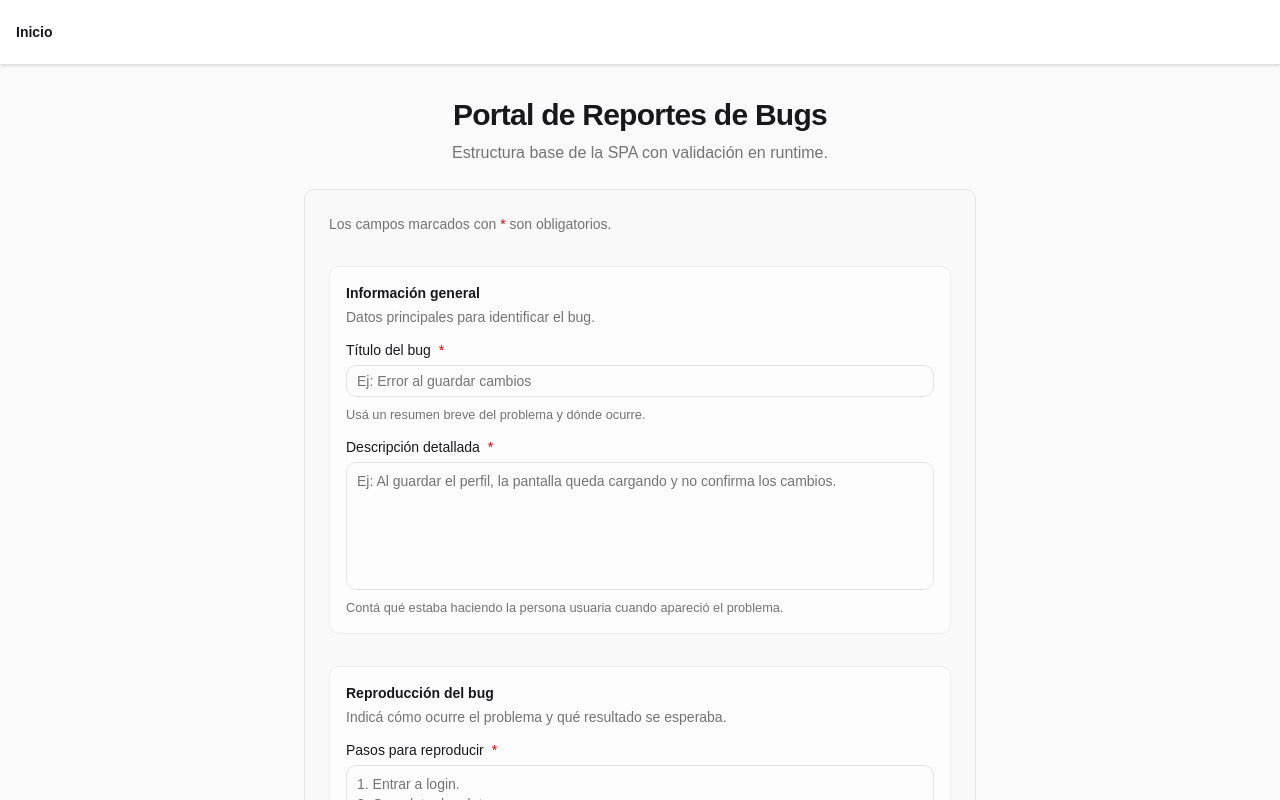
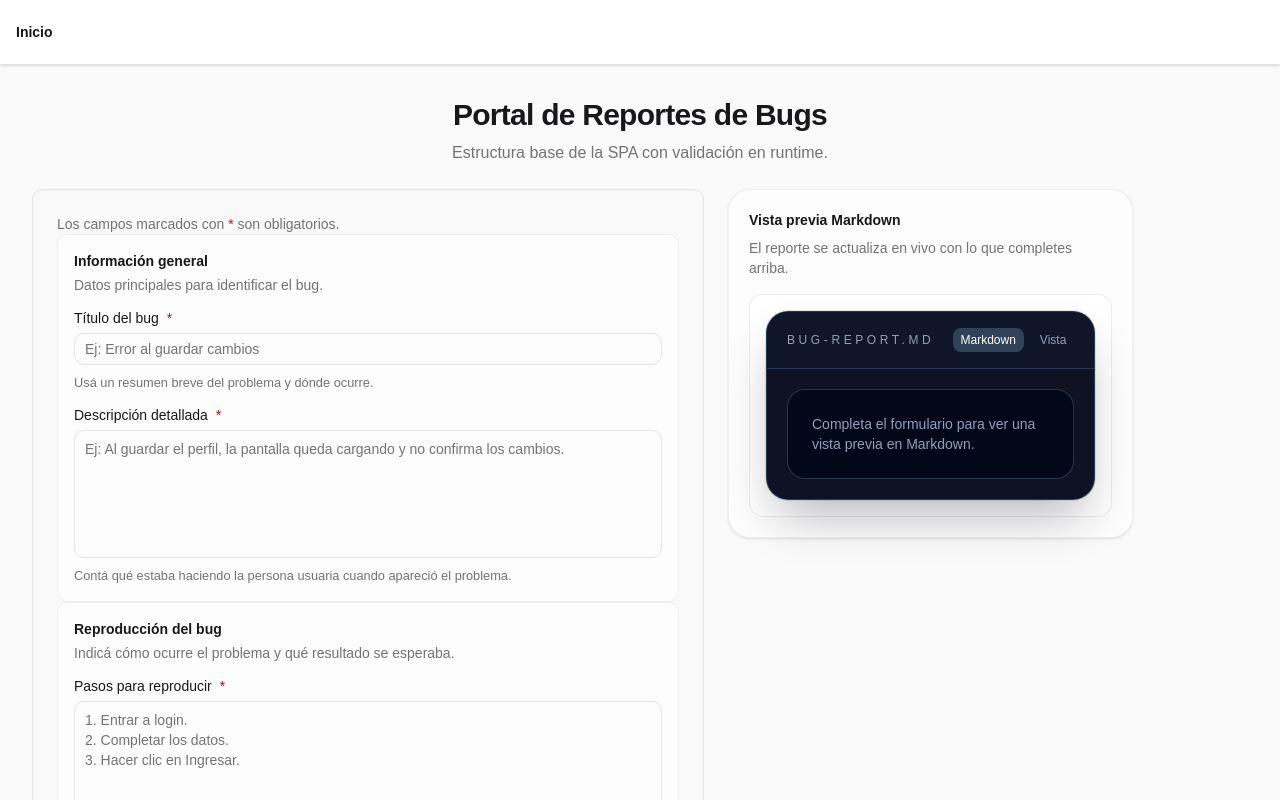
Before and after one commit to Agustin742/proyecto-2-Generador-de-Reportes-de-bugs, a React (Vite) app: page / in a window 1280 px wide. Shown: the top 800 px of the page. Built offline with nearby package versions, Linux system fonts and the light colour scheme.

Commit message:
feat: Added bugReportPreview component for markdown preview. Implemented it into BugReportForm component so it renders on the side

```diff
--- a/package.json
+++ b/package.json
@@ -22,6 +22,7 @@
     "react": "^19.2.6",
     "react-dom": "^19.2.6",
     "react-hook-form": "^7.77.0",
+    "react-markdown": "^10.1.0",
     "react-router-dom": "^7.17.0",
     "shadcn": "^4.10.0",
     "tailwind-merge": "^3.6.0",
--- a/src/features/bug-report/components/BugReportForm.tsx
+++ b/src/features/bug-report/components/BugReportForm.tsx
@@ -7,6 +7,7 @@ import {
 } from "@/features/bug-report/schema";
 import { BugReportQualityChecklist } from "@/features/bug-report/components/BugReportQualityChecklist";
 import { BugReportQualitySuggestions } from "@/features/bug-report/components/BugReportQualitySuggestions";
+import { BugReportPreview } from "@/features/bug-report/components/BugReportPreview";
 import { SeverityPriorityHelp } from "@/features/bug-report/components/SeverityPriorityHelp";
 
 import { Button } from "@/shared/components/ui/button";
@@ -131,10 +132,11 @@ export function BugReportForm() {
 
   return (
     <Form {...form}>
-      <form
-        onSubmit={form.handleSubmit(onSubmit)}
-        className="mx-auto max-w-2xl space-y-8 rounded-lg border bg-zinc-50/50 p-6"
-      >
+      <div className="mx-auto lg:flex lg:items-start lg:gap-6">
+        <form
+          onSubmit={form.handleSubmit(onSubmit)}
+          className="w-full rounded-lg border bg-zinc-50/50 p-6 lg:max-w-2xl"
+        >
         <div className="space-y-2">
           <p className="text-sm text-muted-foreground">
             Los campos marcados con{" "}
@@ -485,7 +487,25 @@ export function BugReportForm() {
             </div>
           </div>
         </section>
+
       </form>
-    </Form>
+
+      <aside className="mt-6 lg:mt-0 lg:w-1/3 lg:sticky lg:top-6">
+        <div className="space-y-4 rounded-3xl border border-border/60 bg-background/60 p-5 shadow-sm">
+          <div className="space-y-2">
+            <h2 className="text-sm font-semibold">Vista previa Markdown</h2>
+            <p className="text-sm text-muted-foreground">
+              El reporte se actualiza en vivo con lo que completes arriba.
+            </p>
+          </div>
+
+          <BugReportPreview
+            values={watchedValues}
+            className="rounded-xl border border-border/70 bg-white p-4"
+          />
+        </div>
+      </aside>
+    </div>
+  </Form>
   );
 }
--- /dev/null
+++ b/src/features/bug-report/components/BugReportPreview.tsx
@@ -0,0 +1,100 @@
+import { useState } from "react";
+import ReactMarkdown from "react-markdown";
+
+import { generateBugReport } from "@/features/bug-report/utils/generateBugReport";
+import type { BugReportFormValues } from "@/features/bug-report/schema";
+import type { HeaderVariant } from "@/features/bug-report/utils/toneTemplates";
+
+type BugReportPreviewProps = {
+  values: Partial<BugReportFormValues>;
+  headerVariant?: HeaderVariant;
+  className?: string;
+};
+
+function normalizeValues(values: Partial<BugReportFormValues>): BugReportFormValues {
+  return {
+    title: values.title ?? "",
+    description: values.description ?? "",
+    steps: values.steps ?? "",
+    expectedResult: values.expectedResult ?? "",
+    actualResult: values.actualResult ?? "",
+    severity: values.severity ?? "low",
+    priority: values.priority ?? "low",
+    environment: values.environment ?? "",
+    tone: values.tone ?? "formal",
+  };
+}
+
+export function BugReportPreview({
+  values,
+  headerVariant = 0,
+  className,
+}: BugReportPreviewProps) {
+  const [mode, setMode] = useState<"raw" | "rendered">("raw");
+
+  const markdown = generateBugReport(normalizeValues(values), headerVariant);
+  const hasAnyValue = Boolean(
+    values.title ||
+      values.description ||
+      values.steps ||
+      values.expectedResult ||
+      values.actualResult ||
+      values.environment,
+  );
+
+  return (
+    <article className={className} data-slot="bug-report-preview">
+      <section className="overflow-hidden rounded-3xl border border-slate-700/80 bg-slate-950/95 shadow-2xl shadow-slate-950/30 ring-1 ring-slate-900/10">
+        <header className="border-b border-slate-700/80 bg-slate-900/95 px-5 py-4">
+          <div className="flex items-center justify-between">
+            <span className="text-xs uppercase tracking-[0.3em] text-slate-400">
+              bug-report.md
+            </span>
+
+            <div className="flex gap-2">
+              <button
+                type="button"
+                onClick={() => setMode("raw")}
+                className={
+                  "rounded-md px-2 py-1 text-xs " +
+                  (mode === "raw" ? "bg-slate-700 text-white" : "text-slate-400")
+                }
+              >
+                Markdown
+              </button>
+
+              <button
+                type="button"
+                onClick={() => setMode("rendered")}
+                className={
+                  "rounded-md px-2 py-1 text-xs " +
+                  (mode === "rendered" ? "bg-slate-700 text-white" : "text-slate-400")
+                }
+              >
+                Vista
+              </button>
+            </div>
+          </div>
+        </header>
+
+        <main className="p-5 text-sm text-slate-100">
+          {hasAnyValue ? (
+            mode === "raw" ? (
+              <pre className="overflow-auto whitespace-pre-wrap break-words font-mono text-sm leading-6">
+                {markdown}
+              </pre>
+            ) : (
+              <section className="overflow-auto whitespace-pre-wrap break-words font-sans text-sm leading-6">
+                <ReactMarkdown>{markdown}</ReactMarkdown>
+              </section>
+            )
+          ) : (
+            <section className="rounded-2xl border border-slate-700/80 bg-slate-950/80 p-6 text-sm text-slate-400">
+              Completa el formulario para ver una vista previa en Markdown.
+            </section>
+          )}
+        </main>
+      </section>
+    </article>
+  );
+}
```
Also changed, not shown: 1 other file (tests, documents, lock files or other folders).
